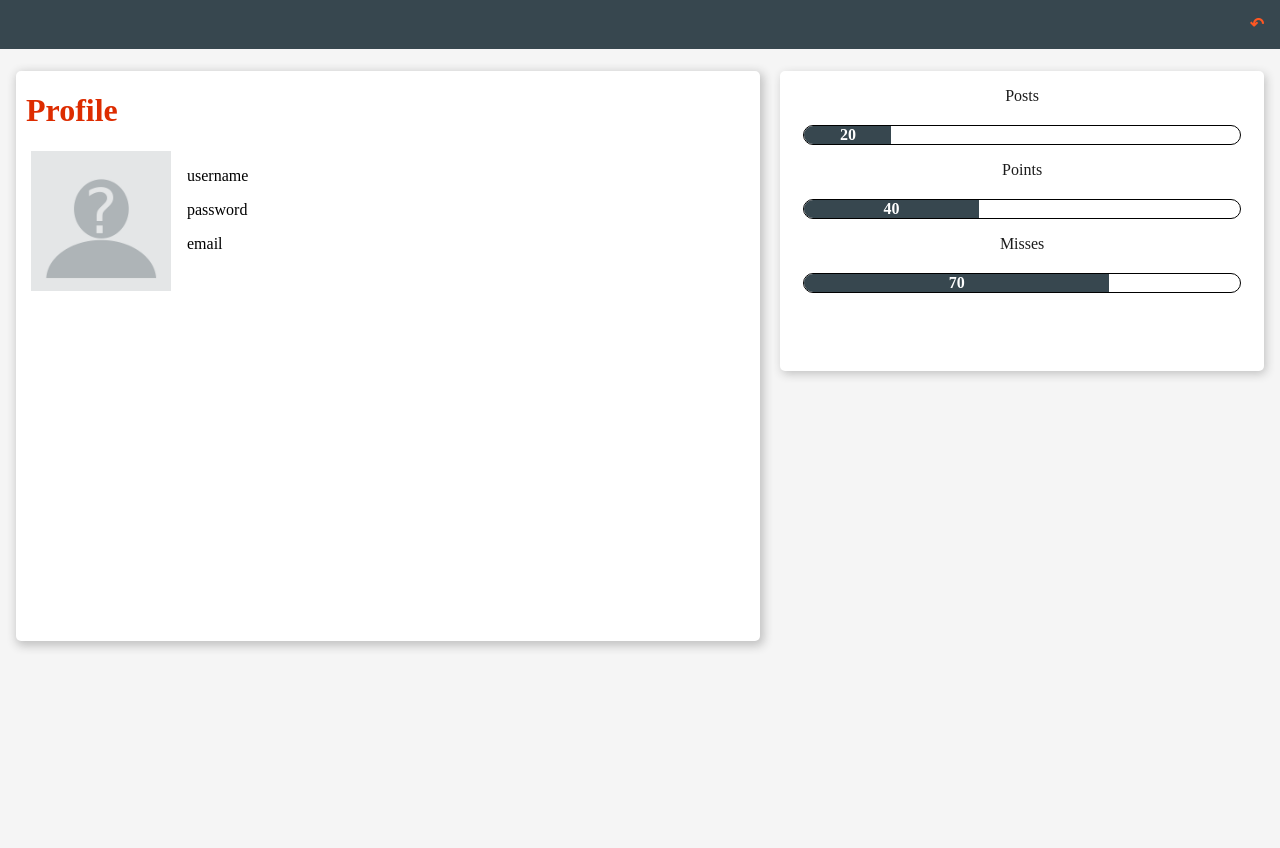
After one commit to DanielBarretoAlves/NASA, a PHP site: page /user.html in a window 1280 px wide. The commit adds this page. Shown: the top 848 px of the page. Run offline with PHP 8.4, Linux system fonts and the light colour scheme.

Commit message:
All Working

```diff
--- a/NASA/main.css
+++ b/NASA/main.css
@@ -39,6 +39,7 @@ body {
 .leftBox{
 	margin-top:25px;
 	width: 60%;
+	text-align:center;
 	height:38%;
 	background-color:#ffffff;
 	border-radius:5px;
--- a/NASA/user.css
+++ b/NASA/user.css
@@ -50,10 +50,11 @@ body {
 }
 .profBox p{
 	margin-right:30px;
-	text-align:center;
+	text-align:left;
 }
 .profBox h1{
 	color:#dd2c00;
+	margin-left:10px;
 }
 .graphBox{
 	margin-top:25px;
@@ -80,9 +81,11 @@ body {
 }
 .post{
 	width:20%;
-	background-color:#ffc107;
+	background-color:#37474f;
 	border-top-left-radius: 10px;
 	border-bottom-left-radius: 10px;
+	color:white;
+	font-weight:bold;
 }
 .maxGG{
 	width:90%;
@@ -96,7 +99,7 @@ body {
 	width:40%;
 	border-top-left-radius: 10px;
 	border-bottom-left-radius: 10px;
-	background-color:#003300;
+	background-color:#37474f;
 	color:white;
 	font-weight:bold;
 }
@@ -111,8 +114,36 @@ body {
 }
 .fail{
 	width:70%;
-	background-color:red;
+	background-color:#37474f;
 	border-top-left-radius: 10px;
 	border-bottom-left-radius: 10px;
+	color:white;
 	font-weight:bold;
 }
+
+.wrapper {
+	overflow:hidden;
+}
+
+.wrapper div {
+	min-height: 16px;
+}
+#one {
+	float:left;
+	margin-right:16px;
+	width:140px;
+}
+#two {
+	overflow:hidden;
+	min-height:33px;
+}
+
+@media screen and (max-width: 400px) {
+	#one {
+		float: none;
+		margin-right:0;
+		width:auto;
+		border:0;
+		border-bottom:2px solid #000;
+	}
+}
--- /dev/null
+++ b/NASA/user.html
@@ -0,0 +1,49 @@
+<!DOCTYPE html>
+<html>
+<head>
+<meta name="viewport" content="width=device-width, initial-scale=1">
+<link rel="stylesheet" href="user.css">
+</head>
+<body>
+
+<div class="navbar">
+  <a href="feed.html" class="singUP">&#8630;</a>
+</div>
+
+<div class="main">
+	<div id="profBox" class="profBox">
+		<h1>Profile</h1>
+		<!-- Profile -->
+
+		<div class="wrapper">
+			<div id="one" style="margin-left:15px;max-height: 30%;max-width:30%;"><img src="prof.png" alt="Avatar" class="image" style="max-width:100%;" height="auto"></div>
+			<div class="wrapper" id="two">
+				<div id="username" class="username" style="margin-top:10px; max-width: 80%;"><p>username</p></div>
+				<div id="password" class="password" style="margin-top:15px; max-width:80%;"><p>password</p></div>
+				<div id="email" class="email" style="margin-top:10px; max-width: 80%;"><p>email</p></div>
+			</div>
+		</div>
+
+	</div>
+	<div id="graphBox" class="graphBox">
+	<!--Progress -->
+		<p>Posts</p>
+		<div class="maxPost">
+		<div class="post">20</div>
+		</div>
+		<p>Points</p>
+		<div class="maxGG">
+		<div class="gg">40</div>
+		</div>
+		<p>Misses</p>
+		<div class="maxFail">
+		<div class="fail">70</div>
+		</div>
+
+	</div>
+
+
+</div>
+
+</body>
+</html>
```
Also changed, not shown: NASA/ct.html (+16 -0 lines), NASA/log.html (+16 -0 lines), NASA/01.jpg (added), NASA/02.jpg (added), NASA/03.jpg (added), NASA/04.jpg (added), NASA/07.jpg (added), NASA/10.jpg (added), NASA/README.md (added), 3 other files.
